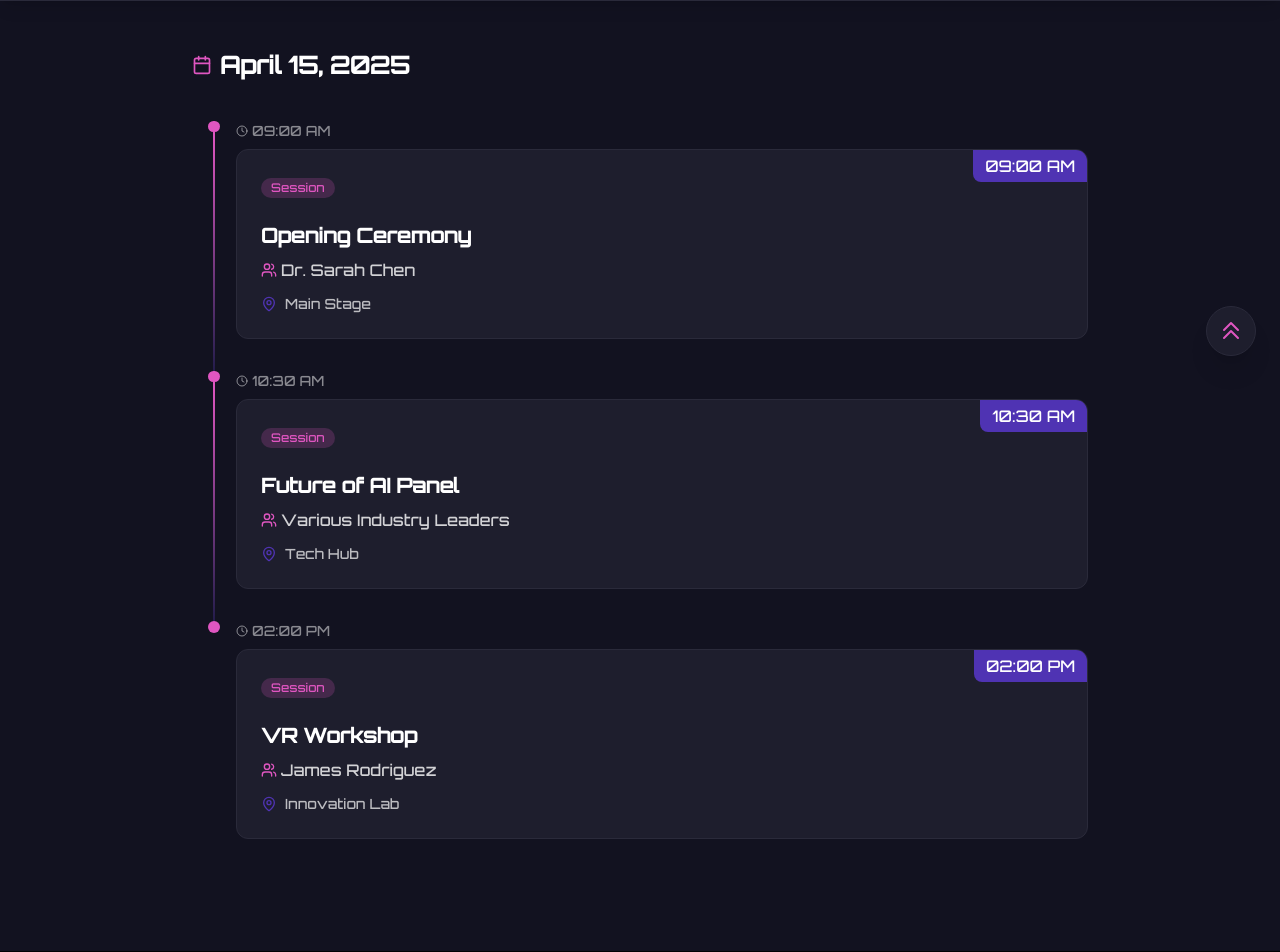
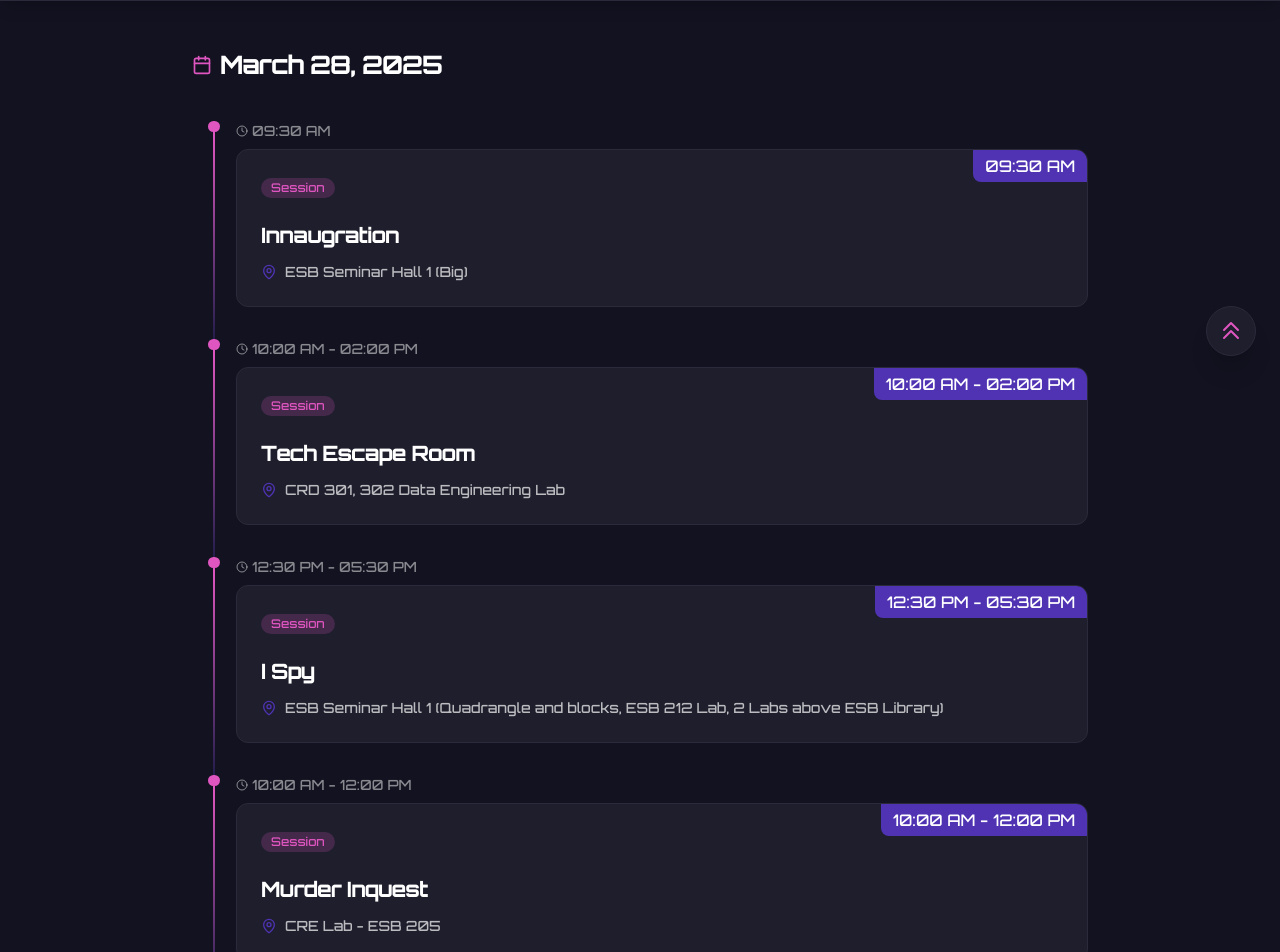
Before and after one commit to whyVedang/IEEE-Aavishkaar-2025-fe, a React (Vite) app: page /schedule in a window 1280 px wide. Shown: the part 420-1372 px from the top of the page. Built offline with nearby package versions, Linux system fonts and the light colour scheme.

Commit message:
added schedule and minor updates (#36)

```diff
--- a/index.html
+++ b/index.html
@@ -2,7 +2,7 @@
 <html lang="en">
   <head>
     <meta charset="UTF-8" />
-    <link rel="icon" type="image/svg+xml" href="/logo.jpg" />
+    <link rel="icon" type="image/svg+xml" href="/logo.png" />
     <meta name="viewport" content="width=device-width, initial-scale=1.0" />
     <title>RIT-B TechFest</title>
   </head>
--- a/src/components/Countdown.jsx
+++ b/src/components/Countdown.jsx
@@ -111,6 +111,7 @@ const Countdown = () => {
     const updateCountdown = () => {
       try {
         const startDate = new Date(scheduleData.startDate);
+        console.log(startDate);
 
         // Get current date in IST (UTC+5:30)
         const now = new Date();
--- a/src/configs/rules.config.js
+++ b/src/configs/rules.config.js
@@ -1,6 +1,6 @@
 export const rulesTemplate = [
   "Each team must consist of 2-4 members.",
-  "All team members must be registered for Aavishkaar'25.",
+  "All team members must be registered for RIT Techfest.",
   "Projects must be started from scratch during the event.",
   "Teams may use open-source libraries and APIs.",
   "Code must be submitted to the designated repository by the deadline.",
--- a/src/configs/schedule.json
+++ b/src/configs/schedule.json
@@ -1,29 +1,161 @@
 {
-  "startDate": "March 29, 2025",
+  "startDate": "09:00 AM March 28, 2025",
   "schedule": [
     {
-      "time": "09:00 AM",
-      "date": "April 15, 2025",
-      "title": "Opening Ceremony",
-      "location": "Main Stage",
-      "speaker": "Dr. Sarah Chen",
-      "attendees": 1000
+      "time": "09:30 AM",
+      "date": "March 28, 2025",
+      "title": "Innaugration",
+      "location": "ESB Seminar Hall 1 (Big)"
     },
     {
-      "time": "10:30 AM",
-      "date": "April 15, 2025",
-      "title": "Future of AI Panel",
-      "location": "Tech Hub",
-      "speaker": "Various Industry Leaders",
-      "attendees": 500
+      "time": "10:00 AM - 02:00 PM",
+      "date": "March 28, 2025",
+      "title": "Tech Escape Room",
+      "location": "CRD 301, 302 Data Engineering Lab"
     },
     {
-      "time": "02:00 PM",
-      "date": "April 15, 2025",
-      "title": "VR Workshop",
-      "location": "Innovation Lab",
-      "speaker": "James Rodriguez",
-      "attendees": 200
+      "time": "12:30 PM - 05:30 PM",
+      "date": "March 28, 2025",
+      "title": "I Spy",
+      "location": "ESB Seminar Hall 1 (Quadrangle and blocks, ESB 212 Lab, 2 Labs above ESB Library)"
+    },
+    {
+      "time": "10:00 AM - 12:00 PM",
+      "date": "March 28, 2025",
+      "title": "Murder Inquest",
+      "location": "CRE Lab - ESB 205"
+    },
+    {
+      "time": "10:00 AM - 02:00 PM",
+      "date": "March 28, 2025",
+      "title": "Build Master",
+      "location": "Civil Dept Corridor, ESB 2nd Floor"
+    },
+    {
+      "time": "10:00 AM - 02:00 PM",
+      "date": "March 29, 2025",
+      "title": "Aerovision",
+      "location": "ESB Lab 414"
+    },
+    {
+      "time": "10:00 AM - 02:00 PM",
+      "date": "March 28, 2025",
+      "title": "Network Strategies",
+      "location": "LHC 507"
+    },
+    {
+      "time": "10:00 AM - 01:00 PM",
+      "date": "March 28, 2025",
+      "title": "Zenith",
+      "location": "R1, R3: ESB 217, 218; R3: CAD Lab"
+    },
+    {
+      "time": "01:00 PM - 04:00 PM",
+      "date": "March 28, 2025",
+      "title": "Squid Game",
+      "location": "ISE Lab 1"
+    },
+    {
+      "time": "01:00 PM - 03:00 PM",
+      "date": "March 28, 2025",
+      "title": "Sketch for a Cause",
+      "location": "Near Chemical Dept Corridor, 1st Floor, ESB"
+    },
+    {
+      "time": "01:00 PM - 03:00 PM",
+      "date": "March 28, 2025",
+      "title": "Mutant Madness",
+      "location": "ESB 530"
+    },
+    {
+      "time": "01:00 PM - 03:00 PM",
+      "date": "March 28, 2025",
+      "title": "Waves Quest",
+      "location": "DES High Tech Seminar"
+    },
+    {
+      "time": "02:00 PM - 05:00 PM",
+      "date": "March 28, 2025",
+      "title": "Technovision",
+      "location": "ESB 329, 330"
+    },
+    {
+      "time": "10:00 AM - 02:00 PM",
+      "date": "March 28, 2025",
+      "title": "Codepoly",
+      "location": "CSE Lab 1, R3: Canteen Centre Platform"
+    },
+    {
+      "time": "01:00 PM - 04:00 PM",
+      "date": "March 28, 2025",
+      "title": "Tug of War",
+      "location": "R1: LHC Seminar Hall 1 (CS Lab-2)"
+    },
+    {
+      "time": "09:00 AM - 01:00 PM",
+      "date": "March 29, 2025",
+      "title": "IntelliLibrary",
+      "location": "AIML Lab, Apex"
+    },
+    {
+      "time": "09:00 AM - 01:00 PM",
+      "date": "March 29, 2025",
+      "title": "Synapse Showdown",
+      "location": "MBA Computer Lab, ESB, Near Biotech Dept"
+    },
+    {
+      "time": "09:00 AM - 01:00 PM",
+      "date": "March 29, 2025",
+      "title": "Chamber of Secrets",
+      "location": "R1: CSE-AIML (CSE-CY Lab)"
+    },
+    {
+      "time": "09:00 AM - 01:00 PM",
+      "date": "March 29, 2025",
+      "title": "Minecraft Expedition",
+      "location": "ESB 212"
+    },
+    {
+      "time": "09:00 AM - 12:00 PM",
+      "date": "March 29, 2025",
+      "title": "Shark Tank",
+      "location": "ESB Seminar Hall 2"
+    },
+    {
+      "time": "09:00 AM - 01:00 PM",
+      "date": "March 29, 2025",
+      "title": "404: Murder Not Found",
+      "location": "Medical Software Lab LHC-105"
+    },
+    {
+      "time": "09:00 AM - 01:00 PM",
+      "date": "March 29, 2025",
+      "title": "SensorBot",
+      "location": "ESB 216, 217 Classrooms"
+    },
+    {
+      "time": "02:00 PM - 04:00 PM",
+      "date": "March 29, 2025",
+      "title": "Rocket League",
+      "location": "Quadrangle"
+    },
+    {
+      "time": "01:00 PM - 04:00 PM",
+      "date": "March 29, 2025",
+      "title": "BrainStorm",
+      "location": "DES High Tech Seminar"
+    },
+    {
+      "time": "01:00 PM - 04:00 PM",
+      "date": "March 29, 2025",
+      "title": "Think Tank",
+      "location": "ESB Seminar Hall 2"
+    },
+    {
+      "time": "01:00 PM - 04:00 PM",
+      "date": "March 28, 2025",
+      "title": "Man v/s AI",
+      "location": "MCA Lab"
     }
   ]
 }
--- a/src/pages/Events.jsx
+++ b/src/pages/Events.jsx
@@ -87,7 +87,7 @@ const Events = () => {
           </Link>
           <h1 className="text-4xl md:text-5xl font-bold mt-4">All Events</h1>
           <p className="mt-4 text-lg text-white/80 max-w-2xl">
-            Explore all the exciting events happening at Aavishkaar'25. From
+            Explore all the exciting events happening at RIT Techfest. From
             technical competitions to cultural showcases, there's something for
             everyone.
           </p>
--- a/src/pages/Schedule.jsx
+++ b/src/pages/Schedule.jsx
@@ -38,10 +38,10 @@ const EventCard = ({ event }) => {
             {event.title}
           </h3>
 
-          <div className="flex items-center mt-2 space-x-1">
+          {/* <div className="flex items-center mt-2 space-x-1">
             <Users className="w-4 h-4 text-[#E056C1]" />
             <p className="text-white/80 font-medium">{event.speaker}</p>
-          </div>
+          </div> */}
 
           <div className="flex items-center mt-3 text-sm text-white/70">
             <MapPin className="w-4 h-4 text-[#4F33B3] mr-2" />
--- a/src/pages/Sponsors.jsx
+++ b/src/pages/Sponsors.jsx
@@ -20,7 +20,7 @@ const Sponsors = () => {
             Our Sponsors
           </h1>
           <p className="mt-4 text-lg text-white/80">
-            Meet the amazing sponsors behind Aavishkaar'25. From industry
+            Meet the amazing sponsors behind RIT Techfest. From industry
             leaders to tech innovators, they are making this event possible.
           </p>
         </div>
--- a/src/pages/Team.jsx
+++ b/src/pages/Team.jsx
@@ -108,7 +108,7 @@ const Team = () => {
           </Link>
           <h1 className="text-4xl md:text-5xl font-bold mt-4">Our Team</h1>
           <p className="mt-4 text-lg text-white/80 max-w-2xl">
-            Meet the dedicated team behind Aavishkaar'25. From technical
+            Meet the dedicated team behind RIT Techfest. From technical
             experts to creative minds, we're here to make this event
             exceptional.
           </p>
```
Also changed, not shown: src/components/Navbar.jsx (+19 -12 lines), public/logo.jpg (deleted), public/logo.png (added).
